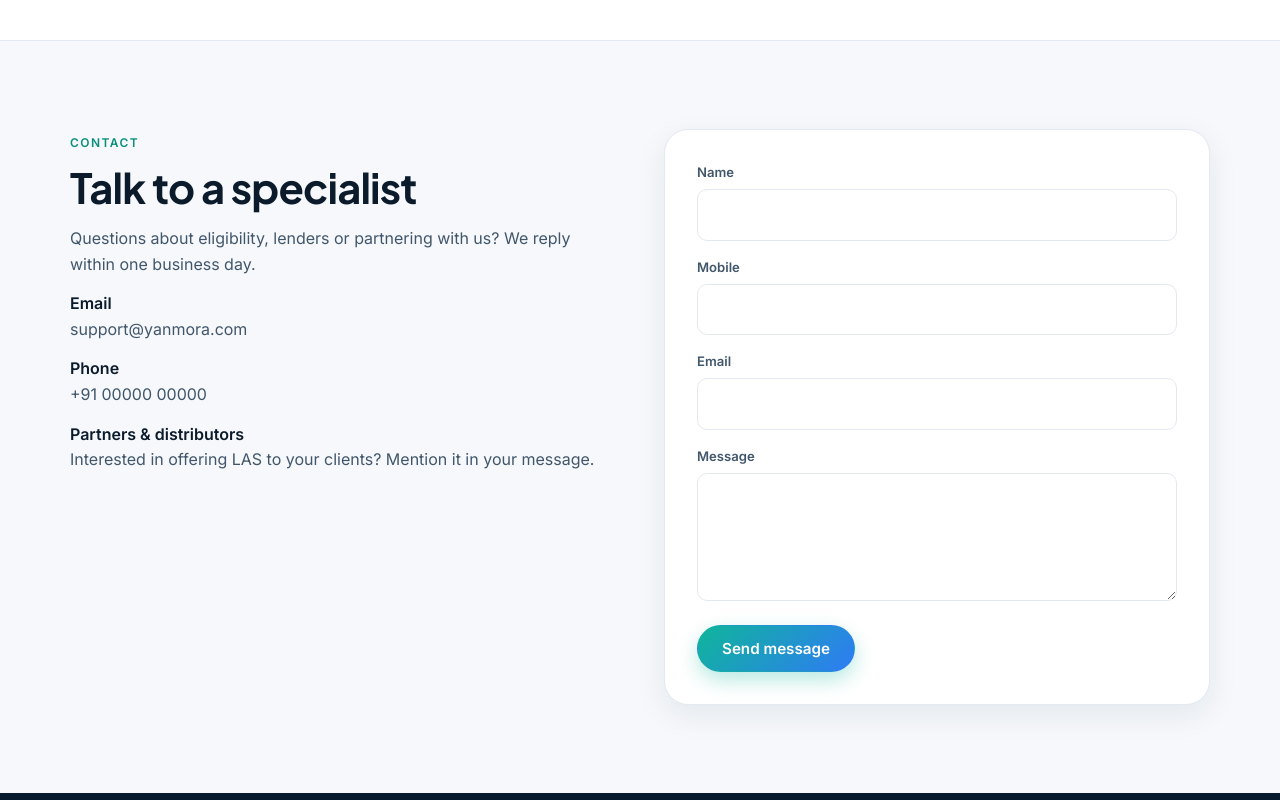
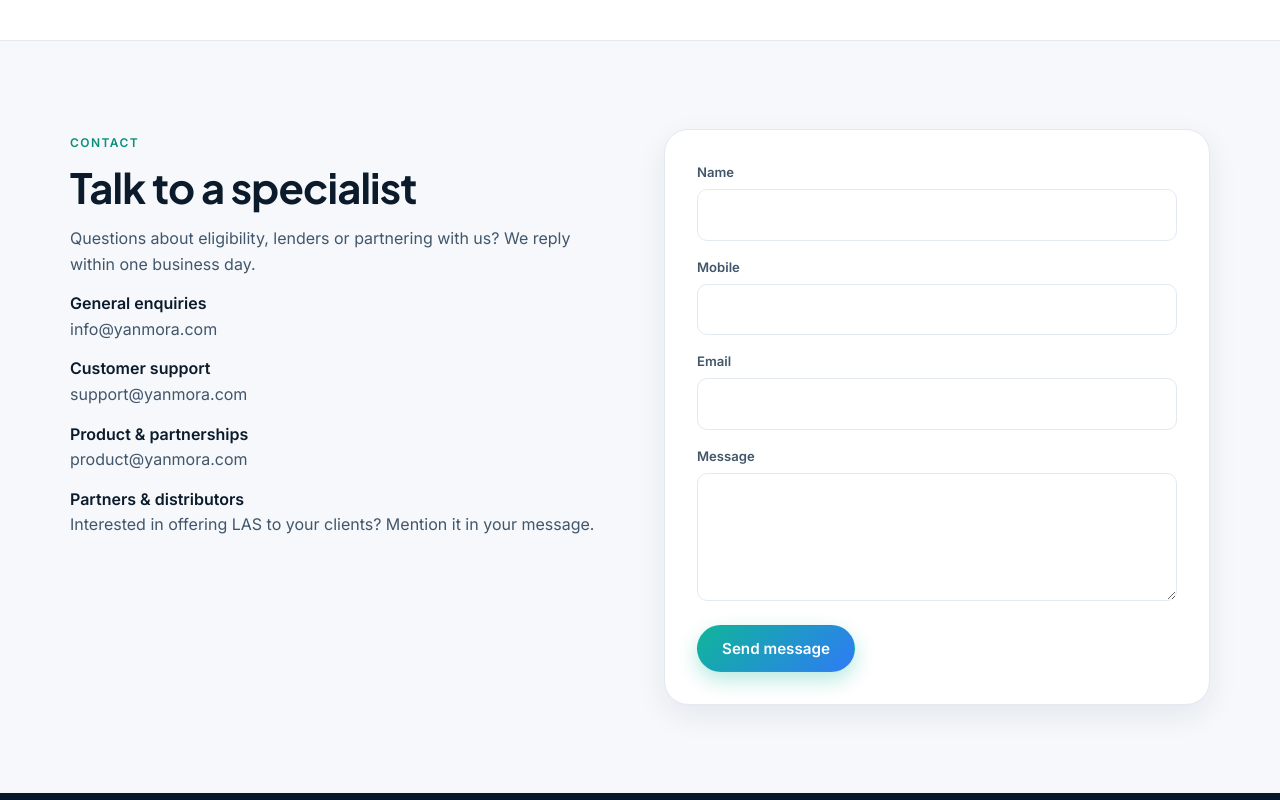
Before and after one commit to collatrixone/website, a plain HTML site: page index.html in a window 1280 px wide. Shown: the part 5800-6600 px from the top of the page. Drawn offline with Linux system fonts and the light colour scheme.

Commit message:
contact details updated

```diff
--- a/app.js
+++ b/app.js
@@ -13,8 +13,14 @@
 
   // configurable app links
   document.querySelectorAll("[data-app]").forEach((a) => (a.href = cfg.appUrl || "#eligibility"));
-  document.querySelectorAll("[data-email]").forEach((a) => { a.href = "mailto:" + cfg.contactEmail; a.textContent = cfg.contactEmail; });
-  document.querySelectorAll("[data-phone]").forEach((a) => { a.href = "tel:" + (cfg.contactPhone || "").replace(/\s/g, ""); a.textContent = cfg.contactPhone; });
+  document.querySelectorAll("[data-email]").forEach((a) => {
+    const mail = (cfg.emails && cfg.emails[a.dataset.email]) || cfg.contactEmail;
+    a.href = "mailto:" + mail; a.textContent = mail;
+  });
+  document.querySelectorAll("[data-phone]").forEach((a) => {
+    if (!cfg.contactPhone) { (a.closest("p") || a).hidden = true; return; }
+    a.href = "tel:" + cfg.contactPhone.replace(/\s/g, ""); a.textContent = cfg.contactPhone;
+  });
 
   // scroll reveal
   const io = new IntersectionObserver((es) => es.forEach((e) => e.isIntersecting && (e.target.classList.add("in"), io.unobserve(e.target))), { threshold: 0.12 });
--- a/config.js
+++ b/config.js
@@ -8,6 +8,11 @@ window.YANMORA_CONFIG = {
   contactEndpoint: "",   // e.g. "https://api.example.com/public/contact"
   appUrl: "#eligibility", // where "Apply" / "Login" CTAs go (customer dashboard URL)
   partnerEndpoint: "",   // public partner-enquiry route; falls back to email when empty
-  contactEmail: "support@yanmora.com",
-  contactPhone: "+91 00000 00000",
+  contactEmail: "info@yanmora.com", // default recipient for the contact and partner form fallbacks
+  emails: {
+    info: "info@yanmora.com",
+    product: "product@yanmora.com",
+    support: "support@yanmora.com",
+  },
+  contactPhone: "", // e.g. "+91 98765 43210"; the phone line stays hidden while empty
 };
--- a/index.html
+++ b/index.html
@@ -179,7 +179,9 @@
       <span class="eyebrow">Contact</span>
       <h2 style="font-size:clamp(1.8rem,3.4vw,2.6rem);margin-bottom:14px">Talk to a specialist</h2>
       <p>Questions about eligibility, lenders or partnering with us? We reply within one business day.</p>
-      <p><b>Email</b><br><a data-email href="#"></a></p>
+      <p><b>General enquiries</b><br><a data-email="info" href="#"></a></p>
+      <p><b>Customer support</b><br><a data-email="support" href="#"></a></p>
+      <p><b>Product &amp; partnerships</b><br><a data-email="product" href="#"></a></p>
       <p><b>Phone</b><br><a data-phone href="#"></a></p>
       <p><b>Partners &amp; distributors</b><br>Interested in offering LAS to your clients? Mention it in your message.</p>
     </div>
```
